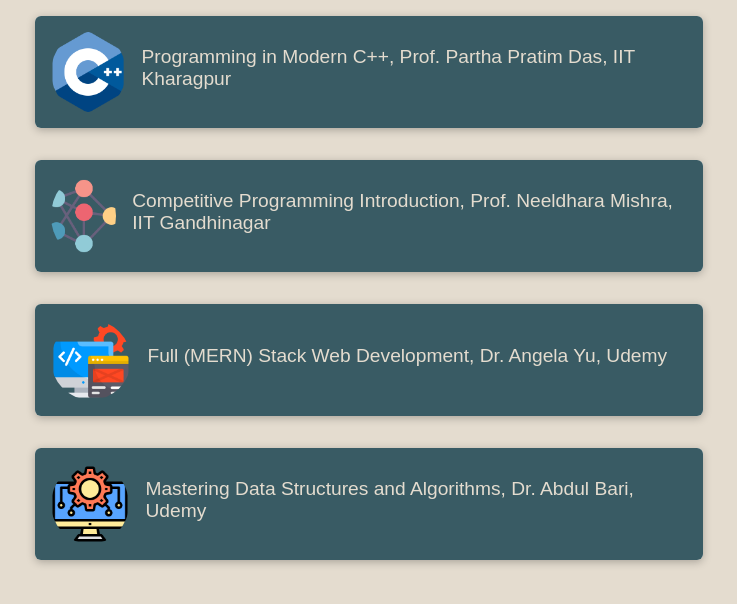
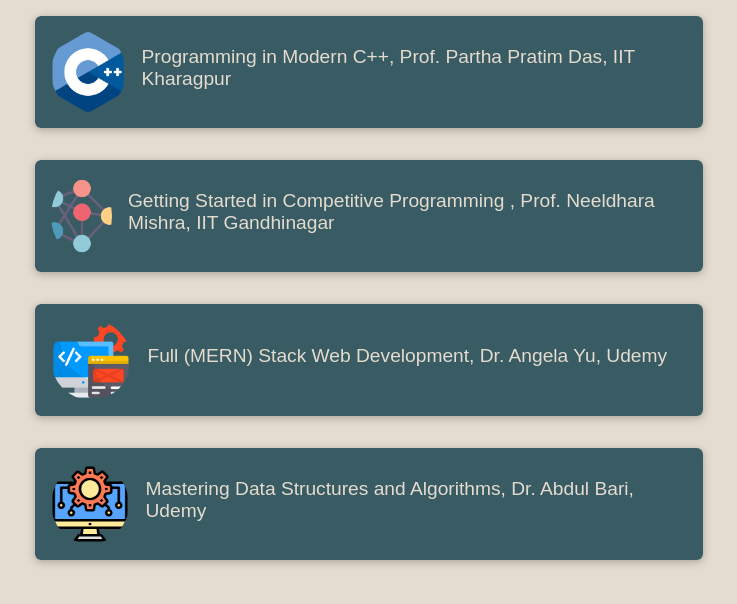
Before and after one commit to Aakash-mishra2/Portfolio, a React (Create React App) app: page /trainings in a window 1280 px wide. Shown: the top 604 px of the page, without its empty margins (283-1020 px from the left). Built offline with nearby package versions, Linux system fonts and the light colour scheme; a web font is replaced by a local one.

Commit message:
spell check

```diff
--- a/src/Training/Training.js
+++ b/src/Training/Training.js
@@ -15,7 +15,7 @@
         },
         {
             id: 'comp_programming',
-            name: 'Competitive Programming Introduction, Prof. Neeldhara Mishra, IIT Gandhinagar',
+            name: 'Getting Started in Competitive Programming , Prof. Neeldhara Mishra, IIT Gandhinagar',
             description: 'Prof. Neeldhara Mishra',
             linkTo: 'https://www.dropbox.com/s/k7gz3iao2zspuz5/Getting%20Started%20with%20Competitive%20Programming.jpg?dl=0',
             icon: algo
```
